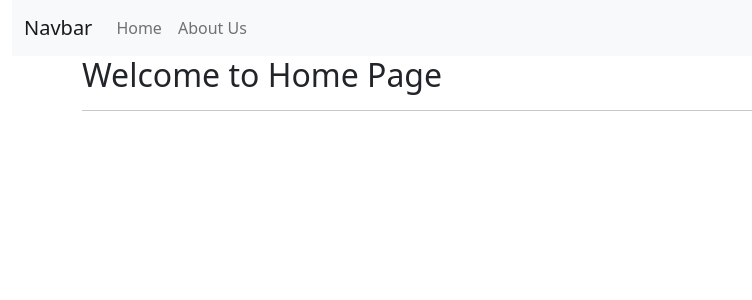
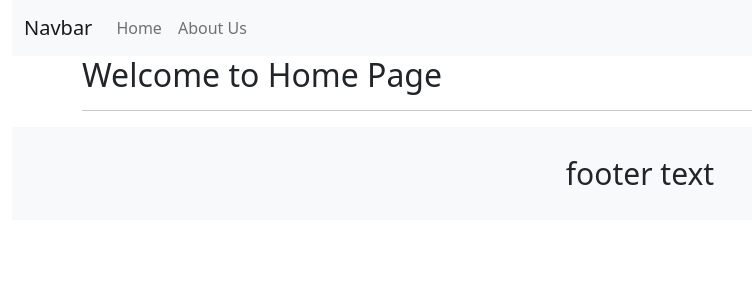
Before and after one commit to MohanManirul/frontend-vue-auth, a Vue app: page / in a window 1280 px wide. Shown: the top 300 px of the page, without its empty margins (0-752 px from the left). Built offline with nearby package versions, Linux system fonts and the light colour scheme.

Commit message:
footer crea

```diff
--- a/src/App.vue
+++ b/src/App.vue
@@ -1,17 +1,14 @@
 <template>
   <Navbar title="Home" />
   <router-view></router-view>
+  <Footer></Footer>
 </template>
 <script>
 import Navbar from './components/Navbar.vue'
+import Footer from './components/Footer.vue'
 export default {
-
-  components: {
-    Navbar
-
+  components: {Navbar, Footer}
   }
-};
-
 </script>
 
 <style>
--- /dev/null
+++ b/src/components/Footer.vue
@@ -0,0 +1,19 @@
+<template>
+   <div class="container-fluid">
+    <footer class="bg-light py-4">
+        <div class="container">
+            <p class="m-0 text-center">footer text</p>
+        </div>
+    </footer>
+   </div>
+</template>
+
+<script>
+   export default {
+    name:"Footer"
+   }
+</script>
+
+<style scoped>
+
+</style>
```
Also changed, not shown: src/components/MyFooter.vue (deleted).
